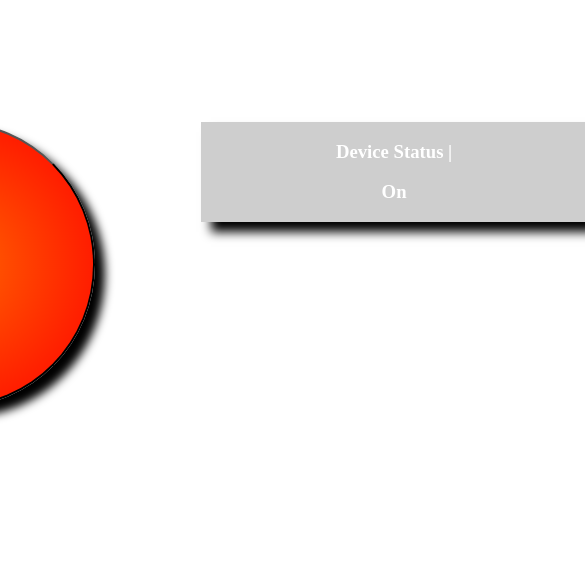
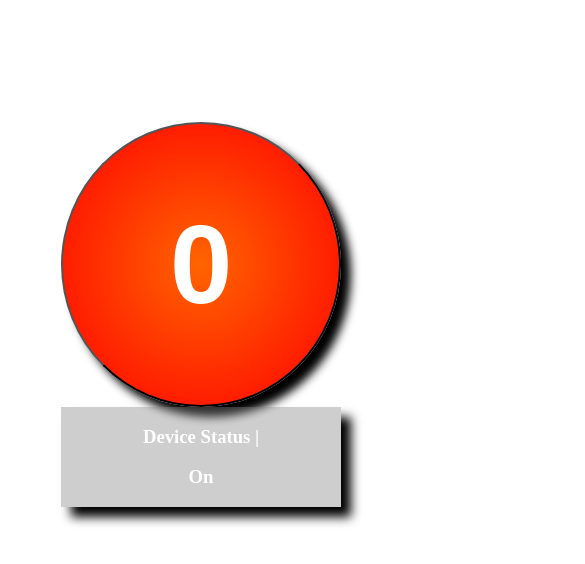
Before and after one commit to phongnguyen39/emergency, an Angular app: page / in a window 390 px wide. Shown: the top 564 px of the page, 585 px wide, since content can reach past the window. Built offline with nearby package versions, Linux system fonts and the light colour scheme.

Commit message:
@media queries added for mobile & desktop views

```diff
--- a/src/app/app.component.css
+++ b/src/app/app.component.css
@@ -1,7 +1,8 @@
+
 #app-container{
-    display: grid;
+    display: block;
     justify-content: center;
-    grid-template-columns: 100% 100%;
+    /* grid-template-columns: 100% 100%; */
     width: 100%;
     height: 100%;
 }
--- a/src/styles.css
+++ b/src/styles.css
@@ -1,4 +1,4 @@
-/* You can add global styles to this file, and also import other style files */
+@media only screen and (max-width: 4000px) {
     html{
 
     }
@@ -7,6 +7,8 @@ body{
         /* background: linear-gradient(black, rgb(43, 43, 43), black); */
         background-size: cover;
         background-repeat: no-repeat;
+        width: 100vw;
+        height: 100vh;
     }
 
     h1, h2, h3, p{
@@ -25,3 +27,35 @@ h1, h2, h3, p{
 
     #googlemap {
     }
+}
+
+@media only screen and (max-width: 600px) {
+    html{
+
+    }
+    body{
+        background: url(https://d2v9y0dukr6mq2.cloudfront.net/video/thumbnail/rp0jiOD-inswuwfs/lighthouse-beacon-black-sea-send-light-beam-night-turning-lights_bboie88de_thumbnail-full01.png);
+        /* background: linear-gradient(black, rgb(43, 43, 43), black); */
+        background-size: cover;
+        background-repeat: no-repeat;
+        width: 100vw;
+        height: 100vh;
+    }
+
+    h1, h2, h3, p{
+        color: white;
+        text-align: center;
+    }
+
+    .container{
+        /* border: 1px solid gray; */
+        display: grid;
+        grid-template-rows: auto;
+        justify-items: center;
+        width: 99vw;
+    }
+
+
+    #googlemap {
+    }
+}
```
Lines whose indentation alone changed are shown as unchanged.
